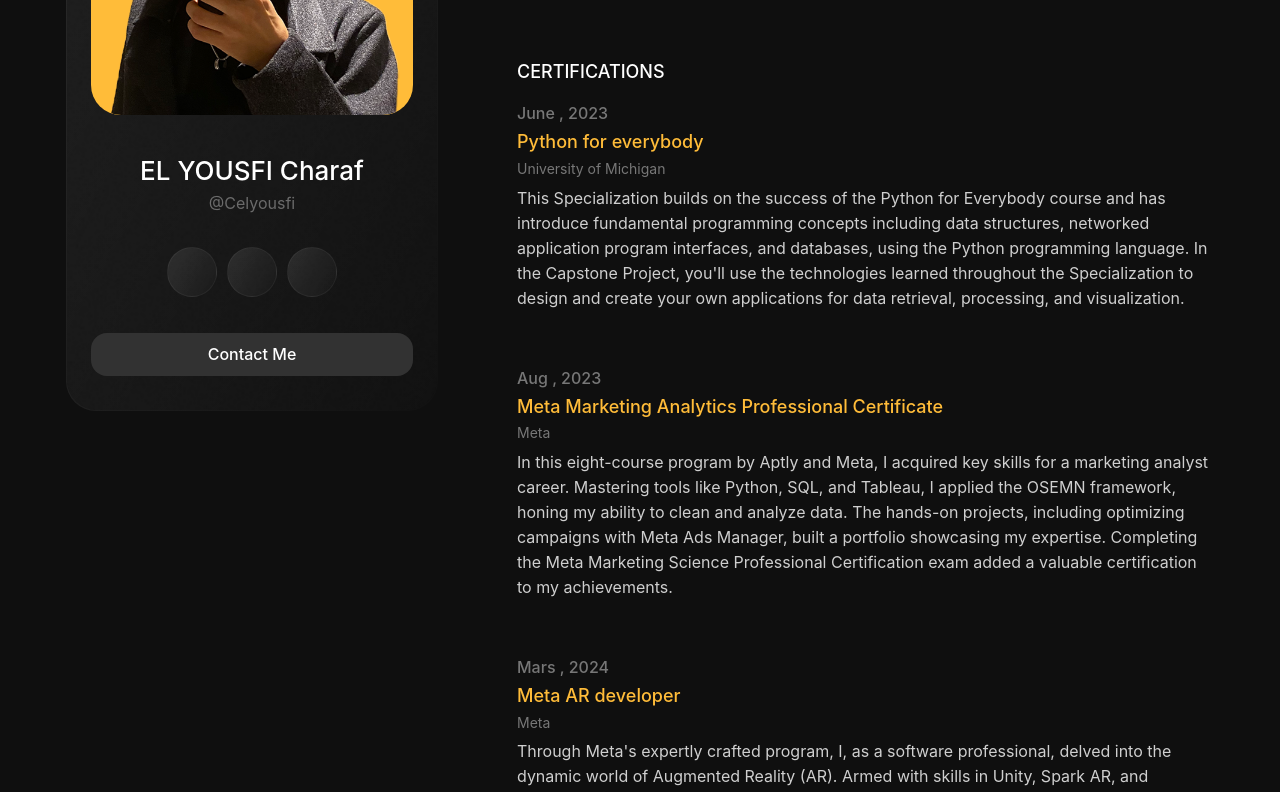
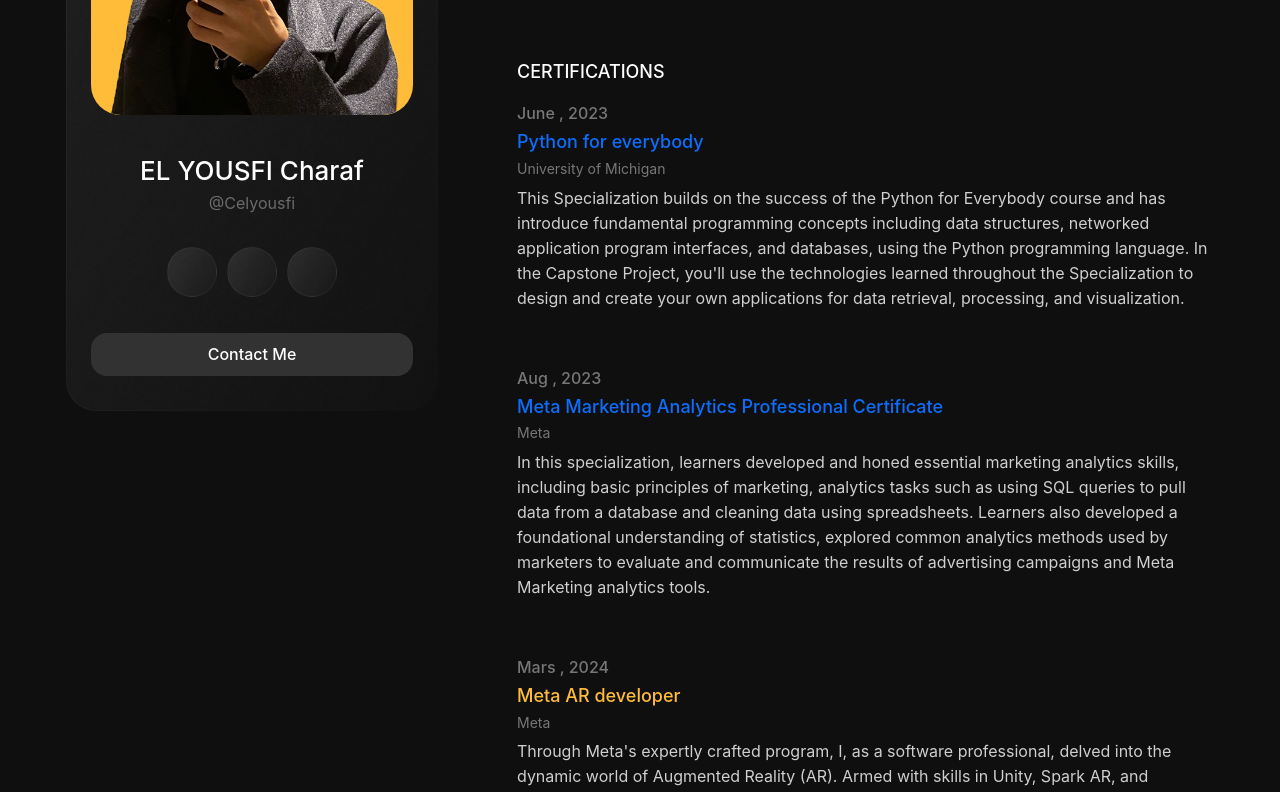
Before and after one commit to CElyousfi/charafportfolio, a Next.js app: page /Credentials in a window 1280 px wide. Shown: the part 394-1186 px from the top of the page. Built offline with nearby package versions, Linux system fonts and the light colour scheme; some icons are missing.

Commit message:
VELMEHDI
Added CV + Certifs

```diff
--- a/app/Credentials/page.tsx
+++ b/app/Credentials/page.tsx
@@ -58,7 +58,7 @@
                                 <h2 data-aos="fade-up">Certifications</h2>
                                 <div className="credential-edc-exp-item" data-aos="zoom-in">
                                     <h4>June , 2023</h4>
-                                    <h3>Python for everybody</h3>
+                                    <h3><a href="https://www.coursera.org/account/accomplishments/specialization/certificate/WWWRMFPEE7SM">Python for everybody</a></h3>
                                     <h5>University of Michigan</h5>
                                     <p>This Specialization builds on the success of the Python for Everybody
 course and has introduce fundamental programming concepts
@@ -70,9 +70,15 @@
                                 </div>
                                 <div className="credential-edc-exp-item" data-aos="zoom-in">
                                     <h4>Aug , 2023</h4>
-                                    <h3>Meta Marketing Analytics Professional Certificate</h3>
+                                    <h3><a href="https://www.coursera.org/account/accomplishments/specialization/certificate/UWF6LEXEYUU4">Meta Marketing Analytics Professional Certificate</a></h3>
                                     <h5>Meta</h5>
-                                    <p>In this eight-course program by Aptly and Meta, I acquired key skills for a marketing analyst career. Mastering tools like Python, SQL, and Tableau, I applied the OSEMN framework, honing my ability to clean and analyze data. The hands-on projects, including optimizing campaigns with Meta Ads Manager, built a portfolio showcasing my expertise. Completing the Meta Marketing Science Professional Certification exam added a valuable certification to my achievements.</p>
+                                    <p>In this specialization, learners developed and honed essential
+marketing analytics skills, including basic principles of marketing,
+analytics tasks such as using SQL queries to pull data from a database
+and cleaning data using spreadsheets. Learners also developed a
+foundational understanding of statistics, explored common analytics
+methods used by marketers to evaluate and communicate the results
+of advertising campaigns and Meta Marketing analytics tools.</p>
                                 </div>
                             <div className="credential-edc-exp-item" data-aos="zoom-in">
                                     <h4>Mars , 2024</h4>
--- a/app/page.tsx
+++ b/app/page.tsx
@@ -127,7 +127,7 @@
                                                 <h1>Download</h1>
                                             </div>
 
-                                            <Link href="/" className="about-btn">
+                                            <Link href="C:\Users\hp\Downloads\charafportfolio\public\cv\Lucas Porter-Bakker.pdf" className="about-btn">
                                                 <Image src={icon} alt="Button" />
                                             </Link>
 
```
Also changed, not shown: 1 other file (tests, documents, lock files or other folders).
